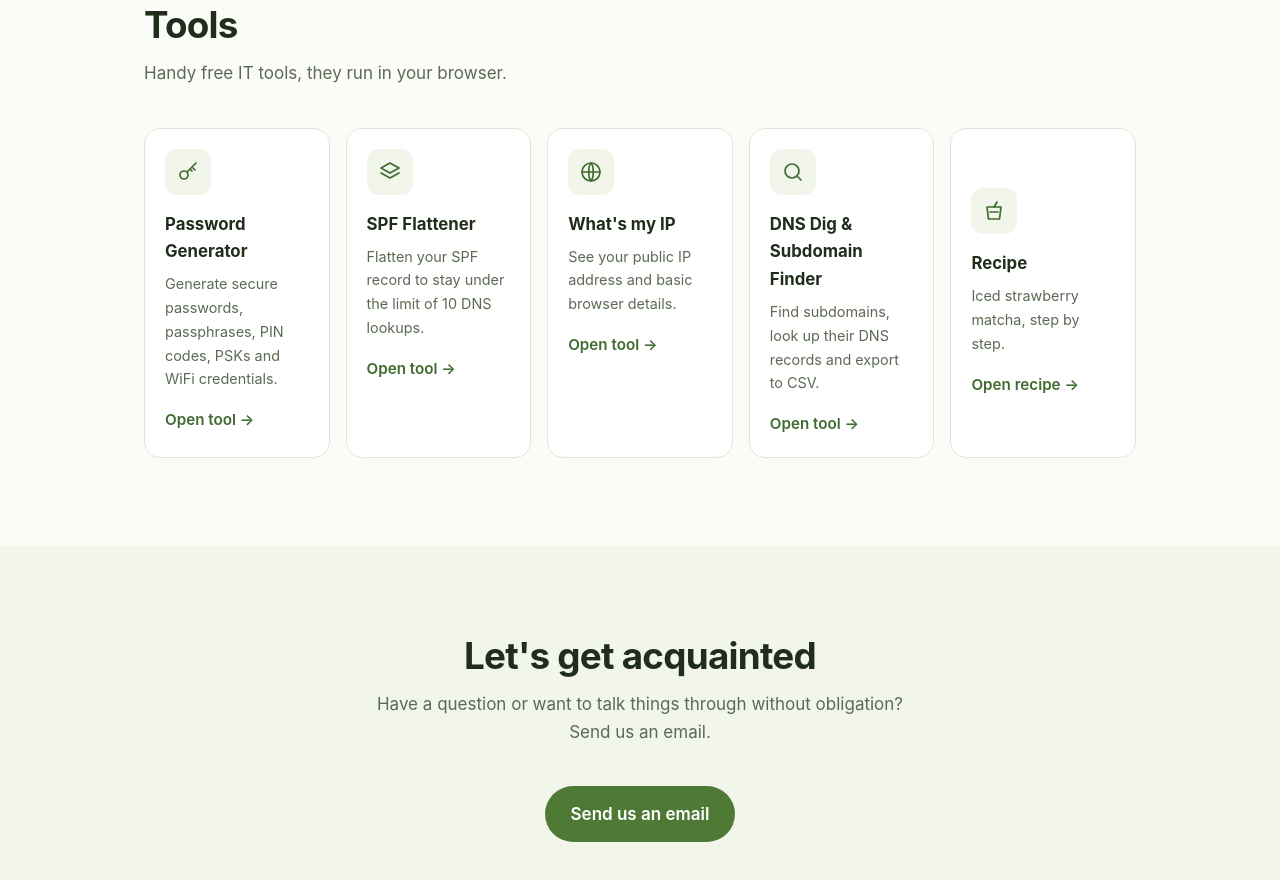
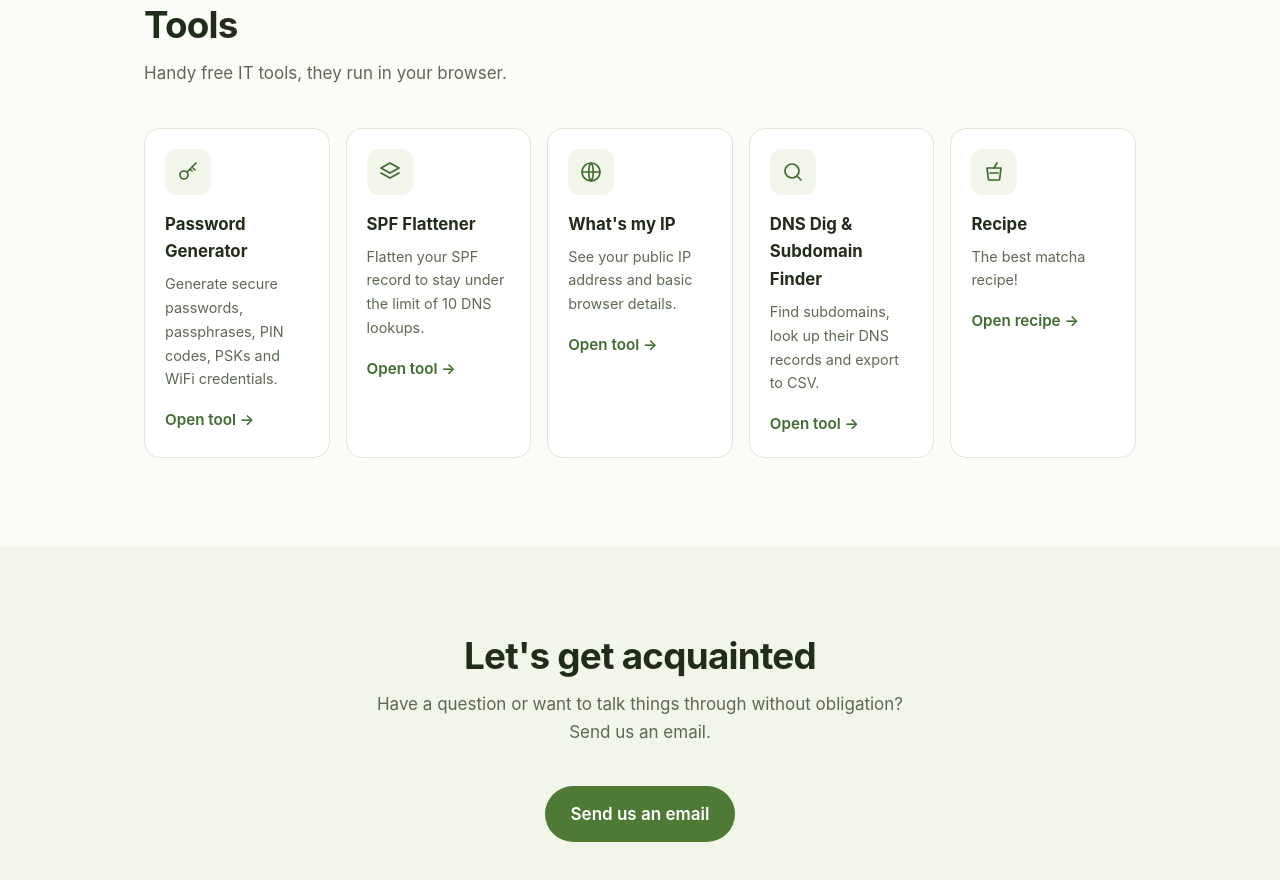
Before and after one commit to matchacloudnl/expert-train, a plain HTML site: page index.html in a window 1280 px wide. Shown: the part 780-1660 px from the top of the page. Drawn offline with Linux system fonts and the light colour scheme.

Commit message:
Align Recipe card with other cards and update its text
Co-Authored-By: Claude Sonnet 5.5 <noreply@anthropic.com>

```diff
--- a/css/style.css
+++ b/css/style.css
@@ -88,7 +88,7 @@ h2 { margin: 0 0 .75rem; font-size: clamp(1.7rem, 3.5vw, 2.3rem); letter-spacing
 #tools .card { padding: 1.25rem; }
 #tools .card h3 { font-size: 1.05rem; }
 #tools .card p { font-size: .9rem; }
-.card-button { font: inherit; text-align: left; width: 100%; cursor: pointer; }
+.card-button { display: flex; flex-direction: column; align-items: flex-start; justify-content: flex-start; font: inherit; text-align: left; width: 100%; cursor: pointer; }
 
 .recipe { border: 1px solid var(--line); border-radius: var(--radius); padding: 2rem; max-width: 640px; width: calc(100% - 2rem); background: var(--surface); color: var(--fg); position: relative; }
 .recipe::backdrop { background: rgba(31, 45, 26, .55); }
--- a/index.html
+++ b/index.html
@@ -84,7 +84,7 @@
               <svg viewBox="0 0 24 24"><path d="M5 8h14l-1.5 12h-11z"/><path d="M12 8l3-5"/><path d="M8 13h8"/></svg>
             </span>
             <h3>Recipe</h3>
-            <p>Iced strawberry matcha, step by step.</p>
+            <p>The best matcha recipe!</p>
             <span class="card-more">Open recipe &rarr;</span>
           </button>
         </div>
```
